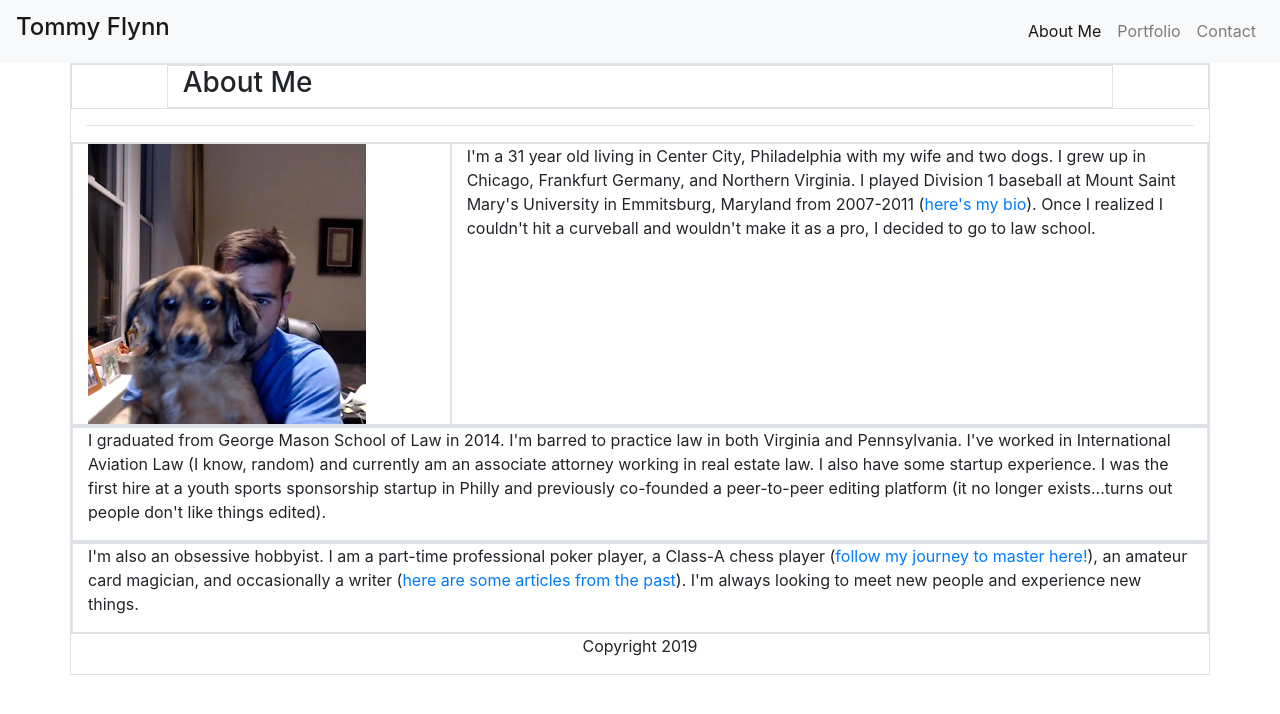
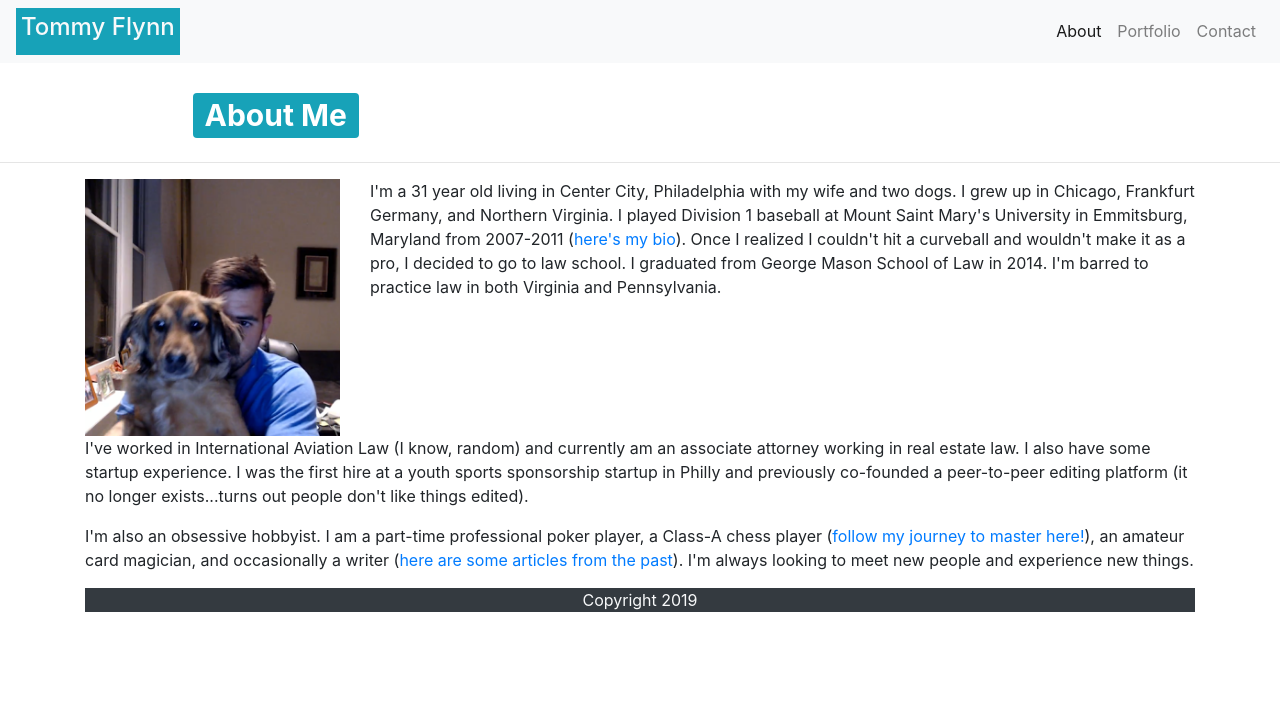
Before and after one commit to TFly33/Bootstrap-Portfolio, a plain HTML site: page index.html in a window 1280 px wide. Drawn offline with nearby package versions, Linux system fonts and the light colour scheme.

Commit message:
committing some more additions to each html file, and a bit of css started... taking longer than I realized.

```diff
--- a/index.html
+++ b/index.html
@@ -8,11 +8,12 @@
     <title>Document</title>
     <link rel="stylesheet" href="https://stackpath.bootstrapcdn.com/bootstrap/4.3.1/css/bootstrap.min.css"
         integrity="sha384-ggOyR0iXCbMQv3Xipma34MD+dH/1fQ784/j6cY/iJTQUOhcWr7x9JvoRxT2MZw1T" crossorigin="anonymous">
+    <link rel="stylesheet" href="style.css">
 </head>
 
 <body">
     <nav class="navbar navbar-expand-lg navbar-light bg-light">
-        <a class="navbar-brand" href="">
+        <a class="navbar-brand bg-info text-light flynn">
             <h4> Tommy Flynn
             </h4>
         </a>
@@ -24,7 +25,7 @@
         <div class="collapse navbar-collapse" id="navbarSupportedContent">
             <ul class="navbar-nav ml-auto">
                 <li class="nav-item active">
-                    <a class="nav-link" href="index.html">About Me <span class="sr-only">(current)</span></a>
+                    <a class="nav-link" href="index.html">About <span class="sr-only">(current)</span></a>
                 </li>
                 <li class="nav-item">
                     <a class="nav-link" href="portfolio.html">Portfolio</a>
@@ -34,53 +35,57 @@
                 </li>
         </div>
     </nav>
-    <div class="container border">
+    <div class="container">
 
-        <div class="row border">
-            <div class="col-10 offset-1 border">
-                <h3> About Me
-                </h3>
+        <div class="row col-12 offset-1">
+                <h1> <span class="badge badge-info aboutme">About Me</span> </h1>
             </div>
         </div>
-        <hr class= "greyline">
-        <div class="row border">
-            <div class="col-4  border">
+        <hr class="greyline">
+        <div>
+        <div class="container">
+        <div class="row">
+            <div class="col-3">
                 <img class="img-fluid" id="tomted" src="TomTed.png" alt="Picture of Tommy">
             </div>
-            <div class="col-8 border">
+            <div class="col-9">
                 <p id="first">
                     I'm a 31 year old living in Center City, Philadelphia with my wife and two dogs.
                     I grew up in Chicago, Frankfurt Germany, and Northern Virginia.
                     I played Division 1 baseball at Mount Saint Mary's University in Emmitsburg, Maryland from
                     2007-2011 (<a
-                        href="https://www.mountathletics.com/sports/bsb/2010-11/bios/flynn_tommy00?view=bio">here's my
+                        href="https://www.mountathletics.com/sports/bsb/2010-11/bios/flynn_tommy00?view=bio">here's
+                        my
                         bio</a>).
                     Once I realized I couldn't hit a curveball and wouldn't make it as a pro, I decided to go to law
-                    school.
+                    school. I graduated from George Mason School of Law in 2014. I'm barred to practice law in both Virginia
+                    and Pennsylvania.
                 </p>
             </div>
         </div>
 
-        <div class="row border">
-            <div class="col-12 border">
+    <div class="row">
+        <div class="col-12">
             <p id="second">
-                    I graduated from George Mason School of Law in 2014. I'm barred to practice law in both Virginia and
-                    Pennsylvania.
-                    I've worked in International Aviation Law (I know, random) and currently am an associate attorney
+                I've worked in International Aviation Law (I know, random) and currently am an associate
+                attorney
                 working in
                 real estate law.
-                    I also have some startup experience. I was the first hire at a youth sports sponsorship startup in
+                I also have some startup experience. I was the first hire at a youth sports sponsorship startup
+                in
                 Philly and
-                    previously co-founded a peer-to-peer editing platform (it no longer exists...turns out people don't
+                previously co-founded a peer-to-peer editing platform (it no longer exists...turns out people
+                don't
                 like
                 things edited).
             </p>
         </div>
     </div>
-        <div class="row border">
-            <div class="col-12 border">
+    <div class="row">
+        <div class="col-12">
             <p id="third">
-                    I'm also an obsessive hobbyist. I am a part-time professional poker player, a Class-A chess player
+                I'm also an obsessive hobbyist. I am a part-time professional poker player, a Class-A chess
+                player
                 (<a href="https://www.moron2master.com">follow my journey to master here!</a>), an amateur card
                 magician, and
                 occasionally a writer
@@ -92,7 +97,7 @@
         </div>
     </div>
 
-        <footer class="container-fluid bg-4 text-center">
+    <footer class="container-fluid text-center bg-dark text-light">
         <p>Copyright 2019 </p>
     </footer>
     </body>
--- a/style.css
+++ b/style.css
@@ -0,0 +1,9 @@
+.flynn
+{
+    padding: 5px;
+}
+
+.aboutme
+{
+  margin-top: 30px;
+}
```
Also changed, not shown: contact.html (+5 -5 lines), portfolio.html (+7 -7 lines). Lines whose indentation alone changed are shown as unchanged.
